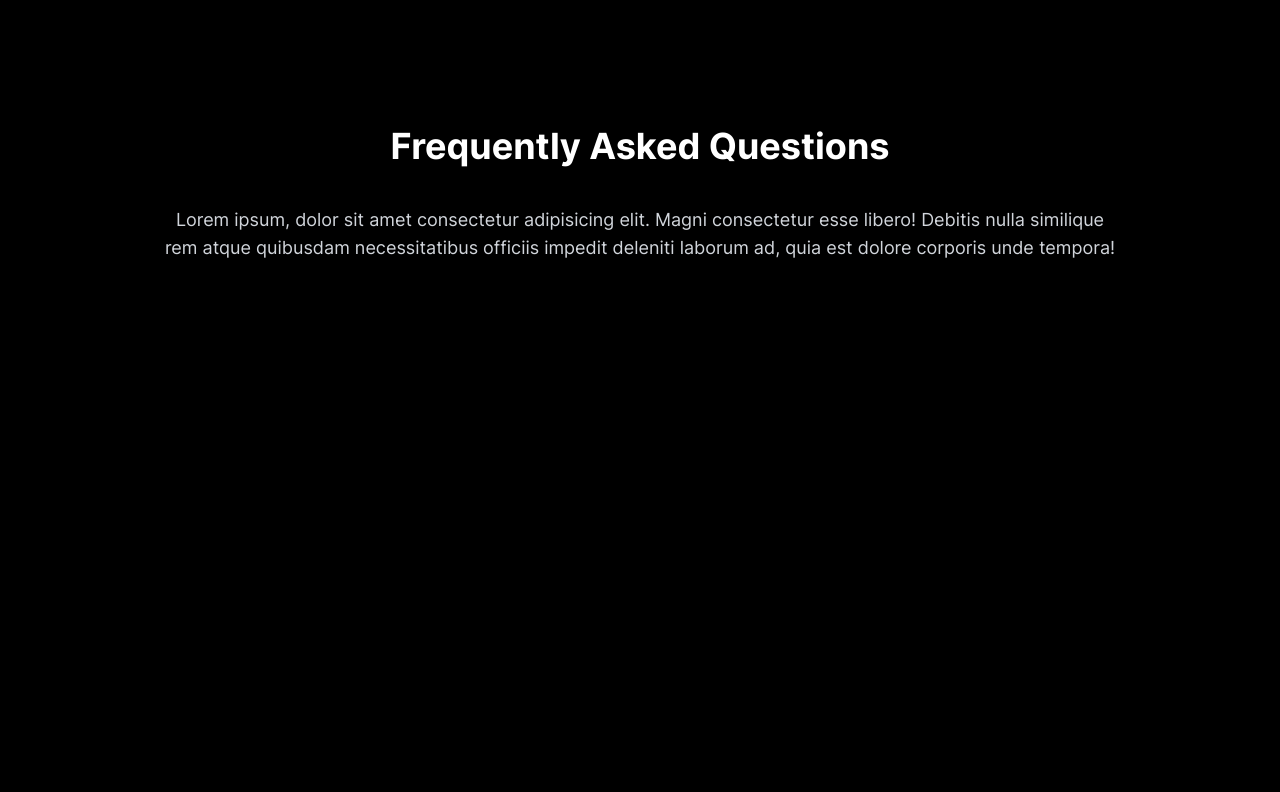
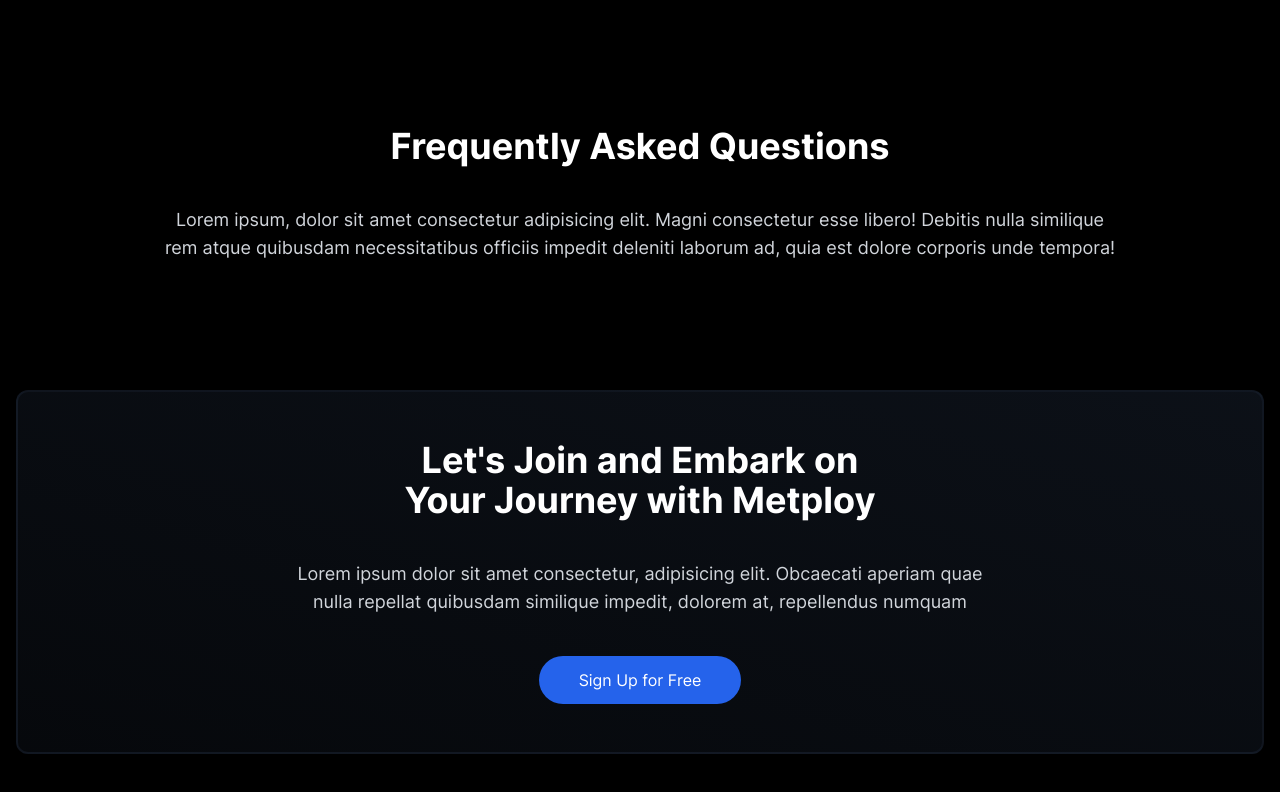
Before and after one commit to DanialZahid/metploy, a React (Vite) app: page / in a window 1280 px wide. Shown: the part 4378-5170 px from the top of the page. Before the commit the page ends 4704 px from the top, so only its background shows below. Built offline with nearby package versions, Linux system fonts and the light colour scheme.

Commit message:
Add CTA section/component.

```diff
--- /dev/null
+++ b/src/Components/CTA/CTA.tsx
@@ -0,0 +1,25 @@
+import { ButtonBlue } from '../Buttons';
+import { TextBlock } from '../General';
+
+export default function CTA() {
+  return (
+    <section>
+      <TextBlock className='justify-items-center rounded-xl border-2 border-slate-800/40 bg-gradient-to-tr from-slate-800/20 to-slate-800/40 p-12 text-center'>
+        <h2>
+          Let&apos;s Join and Embark on
+          <br />
+          Your Journey with Metploy
+        </h2>
+
+        <p>
+          Lorem ipsum dolor sit amet consectetur, adipisicing elit. Obcaecati
+          aperiam quae
+          <br /> nulla repellat quibusdam similique impedit, dolorem at,
+          repellendus numquam
+        </p>
+
+        <ButtonBlue content='Sign Up for Free' />
+      </TextBlock>
+    </section>
+  );
+}
--- a/src/Website.tsx
+++ b/src/Website.tsx
@@ -5,6 +5,7 @@
 import AboutUs from './Components/AboutUs/AboutUs';
 import Company from './Components/Company/Company';
 import FAQs from './Components/FAQs/FAQs';
+import CTA from './Components/CTA/CTA';
 
 export default function Website() {
   return (
@@ -17,6 +18,7 @@
         <AboutUs />
         <Company />
         <FAQs />
+        <CTA />
       </main>
 
       <Footer />
```
